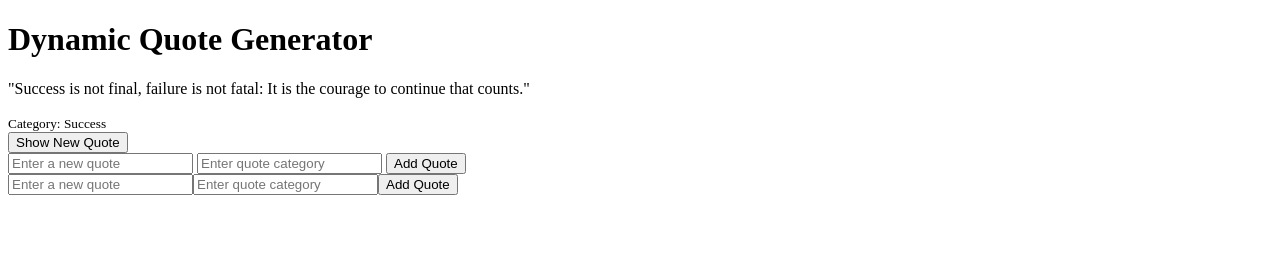
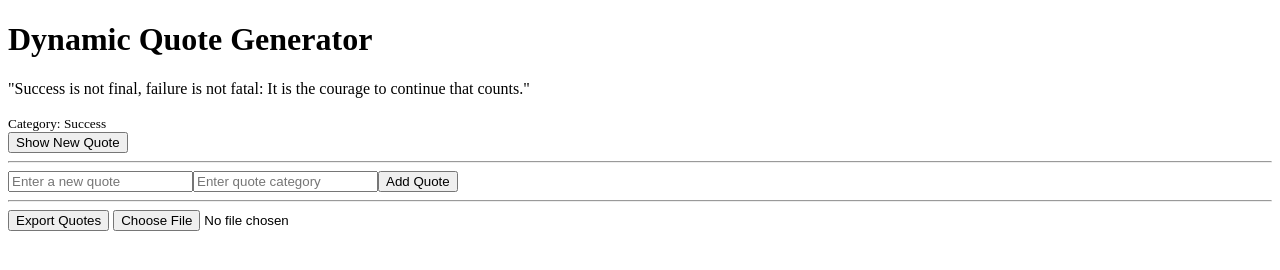
Before and after one commit to David-Samson401/alx_fe_javascript, a plain HTML site: page dom-manipulation/index.html in a window 1280 px wide. Both pictures are taken after a click on the button "Show New Quote". Drawn offline with Linux system fonts and the light colour scheme.

Commit message:
Implement local storage and JSON import/export for quotes

```diff
--- a/dom-manipulation/index.html
+++ b/dom-manipulation/index.html
@@ -11,15 +11,20 @@
     <div id="quoteDisplay"></div>
     <button id="newQuote">Show New Quote</button>
 
-    <div>
-      <input id="newQuoteText" type="text" placeholder="Enter a new quote" />
-      <input
-        id="newQuoteCategory"
-        type="text"
-        placeholder="Enter quote category"
-      />
-      <button id="addQuoteBtn">Add Quote</button>
-    </div>
+    <hr />
+
+    <!-- Dynamic form gets inserted here -->
+    <div id="formContainer"></div>
+
+    <hr />
+
+    <button onclick="exportToJson()">Export Quotes</button>
+    <input
+      type="file"
+      id="importFile"
+      accept=".json"
+      onchange="importFromJsonFile(event)"
+    />
 
     <script src="script.js"></script>
   </body>
--- a/dom-manipulation/script.js
+++ b/dom-manipulation/script.js
@@ -1,4 +1,12 @@
-const quotes = [
+let quotes = [];
+
+// Load quotes from localStorage
+function loadQuotes() {
+  const stored = localStorage.getItem("quotes");
+  if (stored) {
+    quotes = JSON.parse(stored);
+  } else {
+    quotes = [
       {
         text: "The best way to get started is to quit talking and begin doing.",
         category: "Motivation",
@@ -12,14 +20,28 @@ const quotes = [
         category: "Success",
       },
     ];
-
-function showRandomQuote() {
-  const randomIndex = Math.floor(Math.random() * quotes.length);
-  const quote = quotes[randomIndex];
-  const quoteDisplay = document.getElementById("quoteDisplay");
-  quoteDisplay.innerHTML = `<p>"${quote.text}"</p><small>Category: ${quote.category}</small>`;
+    saveQuotes(); // Store initial quotes
+  }
 }
 
+// Save quotes to localStorage
+function saveQuotes() {
+  localStorage.setItem("quotes", JSON.stringify(quotes));
+}
+
+// Display a random quote
+function showRandomQuote() {
+  const index = Math.floor(Math.random() * quotes.length);
+  const quote = quotes[index];
+  document.getElementById(
+    "quoteDisplay"
+  ).innerHTML = `<p>"${quote.text}"</p><small>Category: ${quote.category}</small>`;
+
+  // Save last viewed quote in sessionStorage
+  sessionStorage.setItem("lastQuote", JSON.stringify(quote));
+}
+
+// Add a quote via input
 function addQuote() {
   const textInput = document.getElementById("newQuoteText");
   const categoryInput = document.getElementById("newQuoteCategory");
@@ -29,36 +51,81 @@ function addQuote() {
 
   if (text && category) {
     quotes.push({ text, category });
+    saveQuotes();
     textInput.value = "";
     categoryInput.value = "";
-    showRandomQuote();
+    alert("Quote added!");
   }
 }
 
+// Create dynamic form for adding quotes
 function createAddQuoteForm() {
-  const formContainer = document.createElement("div");
+  const container = document.getElementById("formContainer");
 
   const textInput = document.createElement("input");
+  textInput.type = "text";
   textInput.id = "newQuoteText";
-  textInput.type = "text";
   textInput.placeholder = "Enter a new quote";
 
   const categoryInput = document.createElement("input");
+  categoryInput.type = "text";
   categoryInput.id = "newQuoteCategory";
-  categoryInput.type = "text";
   categoryInput.placeholder = "Enter quote category";
 
-  const addButton = document.createElement("button");
-  addButton.textContent = "Add Quote";
-  addButton.onclick = addQuote;
+  const button = document.createElement("button");
+  button.textContent = "Add Quote";
+  button.onclick = addQuote;
 
-  formContainer.appendChild(textInput);
-  formContainer.appendChild(categoryInput);
-  formContainer.appendChild(addButton);
-
-  document.body.appendChild(formContainer);
+  container.appendChild(textInput);
+  container.appendChild(categoryInput);
+  container.appendChild(button);
 }
 
+// Export quotes as JSON file
+function exportToJson() {
+  const blob = new Blob([JSON.stringify(quotes, null, 2)], {
+    type: "application/json",
+  });
+  const url = URL.createObjectURL(blob);
+
+  const a = document.createElement("a");
+  a.href = url;
+  a.download = "quotes.json";
+  a.click();
+
+  URL.revokeObjectURL(url);
+}
+
+// Import quotes from uploaded JSON file
+function importFromJsonFile(event) {
+  const fileReader = new FileReader();
+  fileReader.onload = function (e) {
+    try {
+      const importedQuotes = JSON.parse(e.target.result);
+      if (Array.isArray(importedQuotes)) {
+        quotes.push(...importedQuotes);
+        saveQuotes();
+        alert("Quotes imported successfully!");
+      } else {
+        alert("Invalid JSON format. Expected an array.");
+      }
+    } catch (err) {
+      alert("Error parsing JSON.");
+    }
+  };
+  fileReader.readAsText(event.target.files[0]);
+}
+
+// Initialize
+loadQuotes();
+createAddQuoteForm();
 document.getElementById("newQuote").addEventListener("click", showRandomQuote);
 
-createAddQuoteForm();
+// Optional: Show last viewed quote from sessionStorage
+const last = sessionStorage.getItem("lastQuote");
+if (last) {
+  const quote = JSON.parse(last);
+  document.getElementById(
+    "quoteDisplay"
+  ).innerHTML = `<p>"${quote.text}"</p><small>Category: ${quote.category}</small>`;
+}
```
Lines whose indentation alone changed are shown as unchanged.
